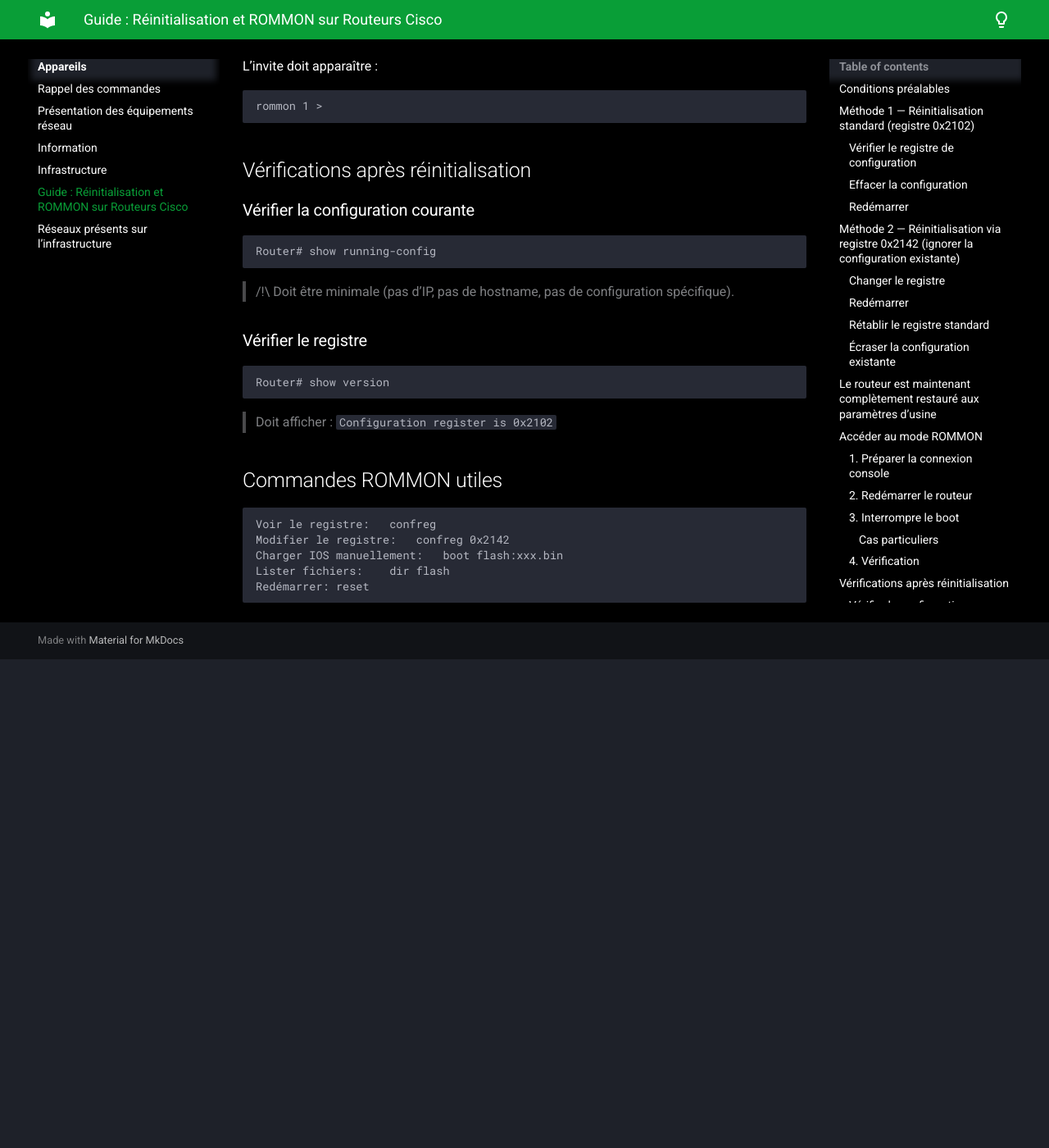
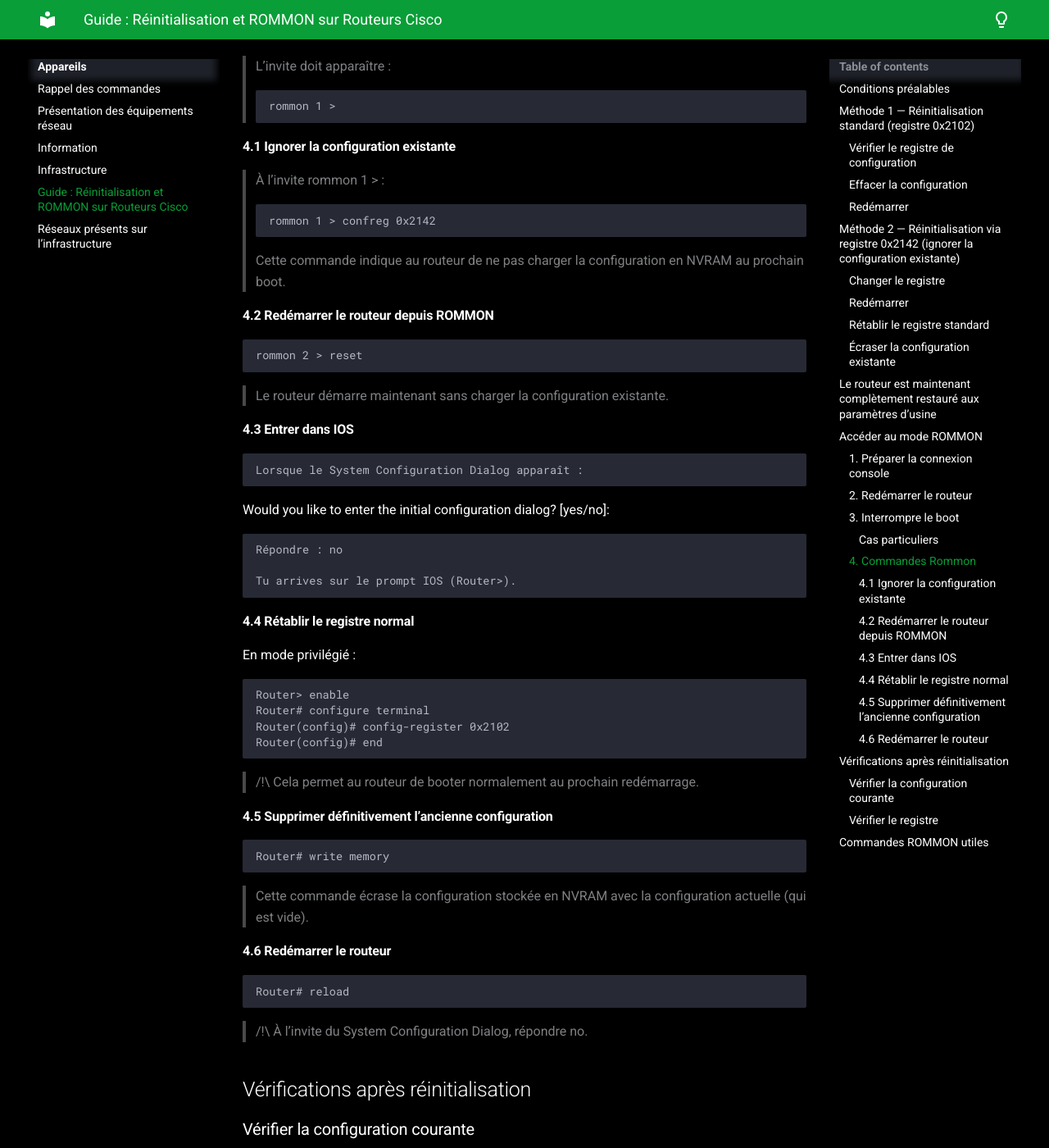
Before and after one commit to XolA-max/gp-orleans-sportludique2025-2026, an MkDocs documentation site: the page built from docs/Appareils/Reinitialisation.md, in a window 1280 px wide and 1400 px high, scrolled down 2915 px. Shown: the whole window at 82% size. Built offline with MkDocs 1.6.1 and Material for MkDocs 9.7.7, drawn with Linux system fonts in a browser that asks for light colours; before the commit the page ends 3719 px from its top, so only the background shows below that.

Commit message:
amelioration doc reinitialisation

````diff
--- a/docs/Appareils/Reinitialisation.md
+++ b/docs/Appareils/Reinitialisation.md
@@ -128,12 +128,60 @@
 
     Mot de passe perdu et no service password-recovery activé : ROMMON peut être inaccessible.
 
-### 4. Vérification
+### 4. Commandes Rommon
 
-L’invite doit apparaître :
+>L’invite doit apparaître :
 ```
 rommon 1 >
 ```
+#### 4.1 Ignorer la configuration existante
+
+>À l’invite rommon 1 > :
+```
+rommon 1 > confreg 0x2142
+```
+> Cette commande indique au routeur de ne pas charger la configuration en NVRAM au prochain boot.
+
+#### 4.2 Redémarrer le routeur depuis ROMMON
+```
+rommon 2 > reset
+```
+>Le routeur démarre maintenant sans charger la configuration existante.
+
+#### 4.3 Entrer dans IOS
+
+    Lorsque le System Configuration Dialog apparaît :
+
+Would you like to enter the initial configuration dialog? [yes/no]:
+
+    Répondre : no
+
+    Tu arrives sur le prompt IOS (Router>).
+
+#### 4.4 Rétablir le registre normal
+
+En mode privilégié :
+```
+Router> enable
+Router# configure terminal
+Router(config)# config-register 0x2102
+Router(config)# end
+```
+> /!\ Cela permet au routeur de booter normalement au prochain redémarrage.
+
+#### 4.5 Supprimer définitivement l’ancienne configuration
+```
+Router# write memory
+```
+> Cette commande écrase la configuration stockée en NVRAM avec la configuration actuelle (qui est vide).
+
+#### 4.6 Redémarrer le routeur
+```
+Router# reload
+```
+> /!\ À l’invite du System Configuration Dialog, répondre no.
+
+
 
 
 
````
